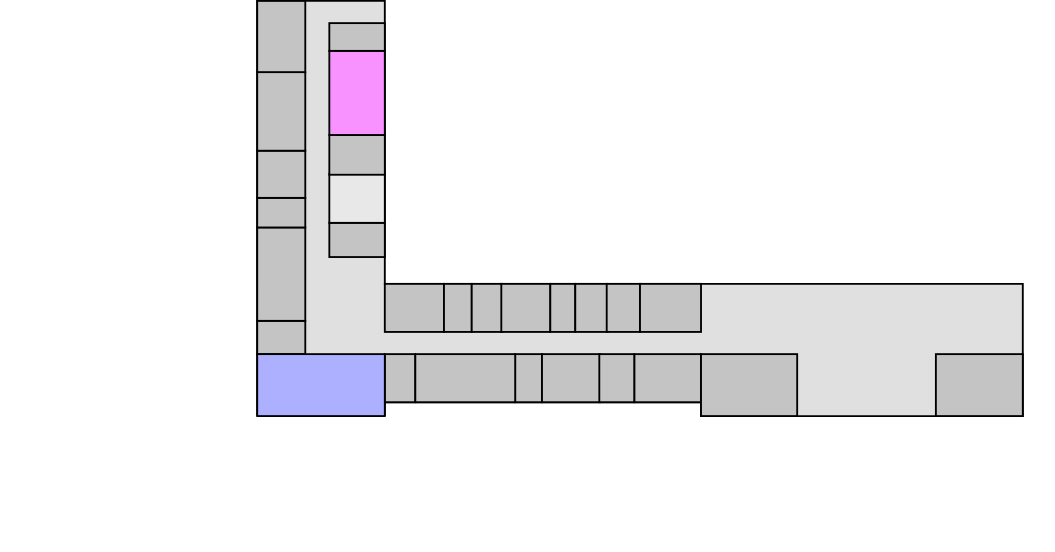
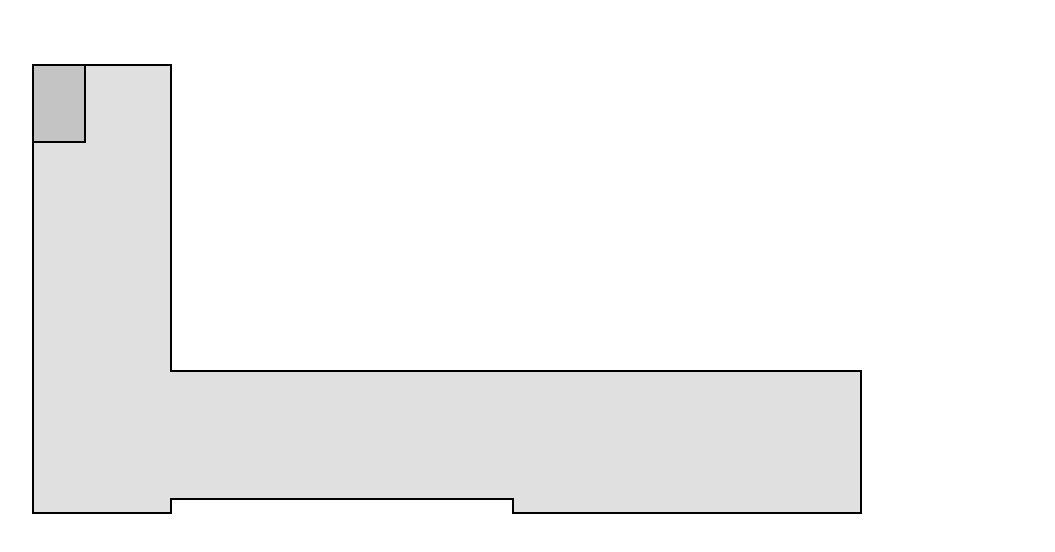
Before and after one commit to raffaellmir/TestSVG, a plain HTML site: page index.html in a window 1280 px wide. Shown: the whole page, without its empty margins (0-1055 px from the left). Drawn offline with Linux system fonts and the light colour scheme.

Commit message:
add room

```diff
--- a/css/main.css
+++ b/css/main.css
@@ -1,24 +1,28 @@
 /*Обнуление*/
-*,*:before,*:after{
+
+*, *:before, *:after {
     padding: 0;
     margin: 0;
     border: 0;
     box-sizing: border-box;
 }
 
-html,body{
+html, body {
+    padding: 0;
+    margin: 0;
     height: 100%;
     background-color: #fff;
     color: #333;
-	font-size: 16px;
-	line-height: 24px;
 }
 
-.map {
+.main {
     position: relative;
-    text-align: center;
+    margin-top: 64px;
+    margin-left: 32px;
 }
 
-.background_img {
-    width: 60%;
+.room {
+    position: absolute;
+    top: 0;
+    left: 0;
 }
--- a/index.html
+++ b/index.html
@@ -1,5 +1,6 @@
 <!DOCTYPE html>
 <html lang="en">
+
 <head>
     <meta charset="UTF-8">
     <meta http-equiv="X-UA-Compatible" content="IE=edge">
@@ -9,9 +10,15 @@
 </head>
 
 <body>
-    <div class="map">
-        <!-- <img class="background_img" src="/res/img/map.png" alt="я карта"> -->
-        <embed class="background_img" src="/res/svg/1-1.svg">
+    <div class="main">
+        <embed class="background" src="/res/svg/background(1.1).svg">
+        <!-- <img class="background" src="/res/img/map.png" alt=""> -->
+
+        <svg class="room" width="830" height="450" viewBox="0 0 830 450">
+            <rect x="1" y="1" width="52" height="77" fill="#C4C4C4" stroke="black" stroke-width="2" />
+        </svg>
     </div>
+
 </body>
+
 </html>
```
Also changed, not shown: res/svg/background(1.1).svg (added). Lines whose indentation alone changed are shown as unchanged.
